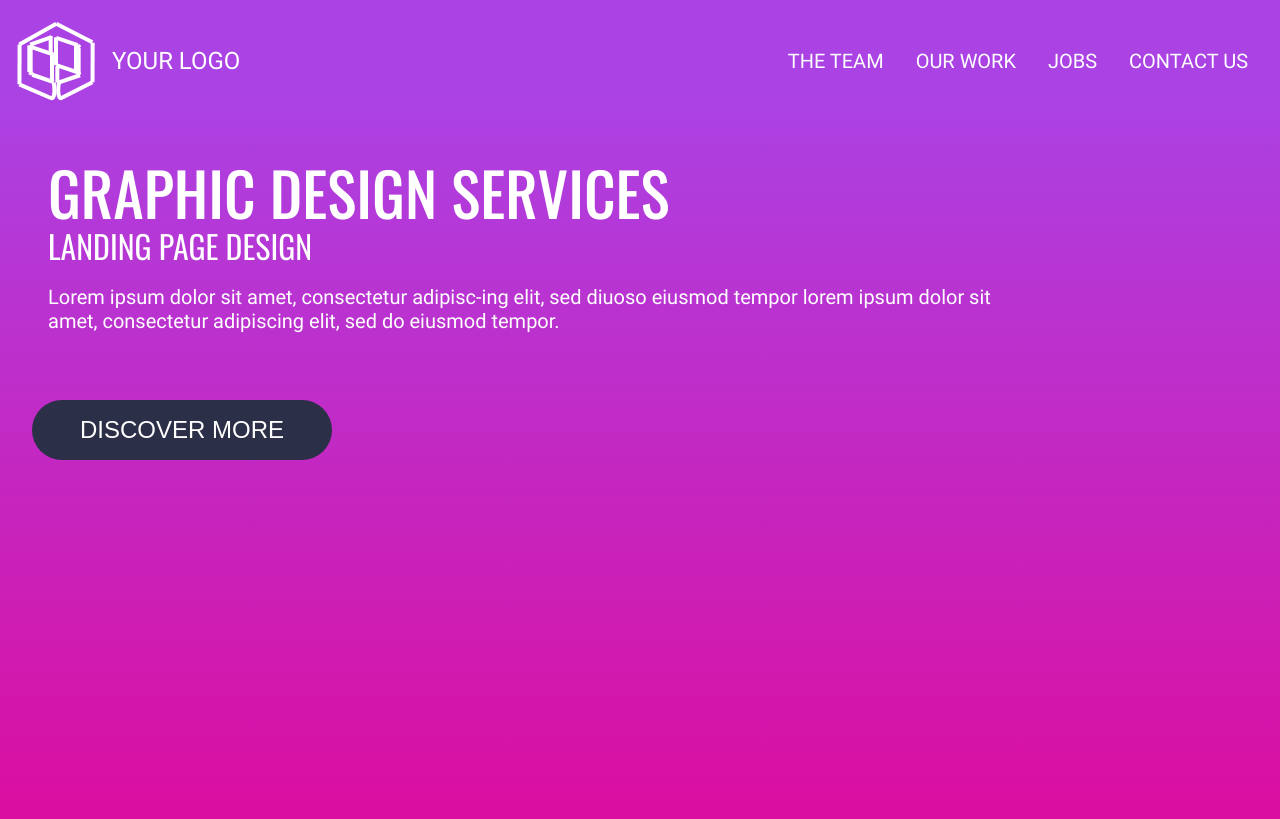
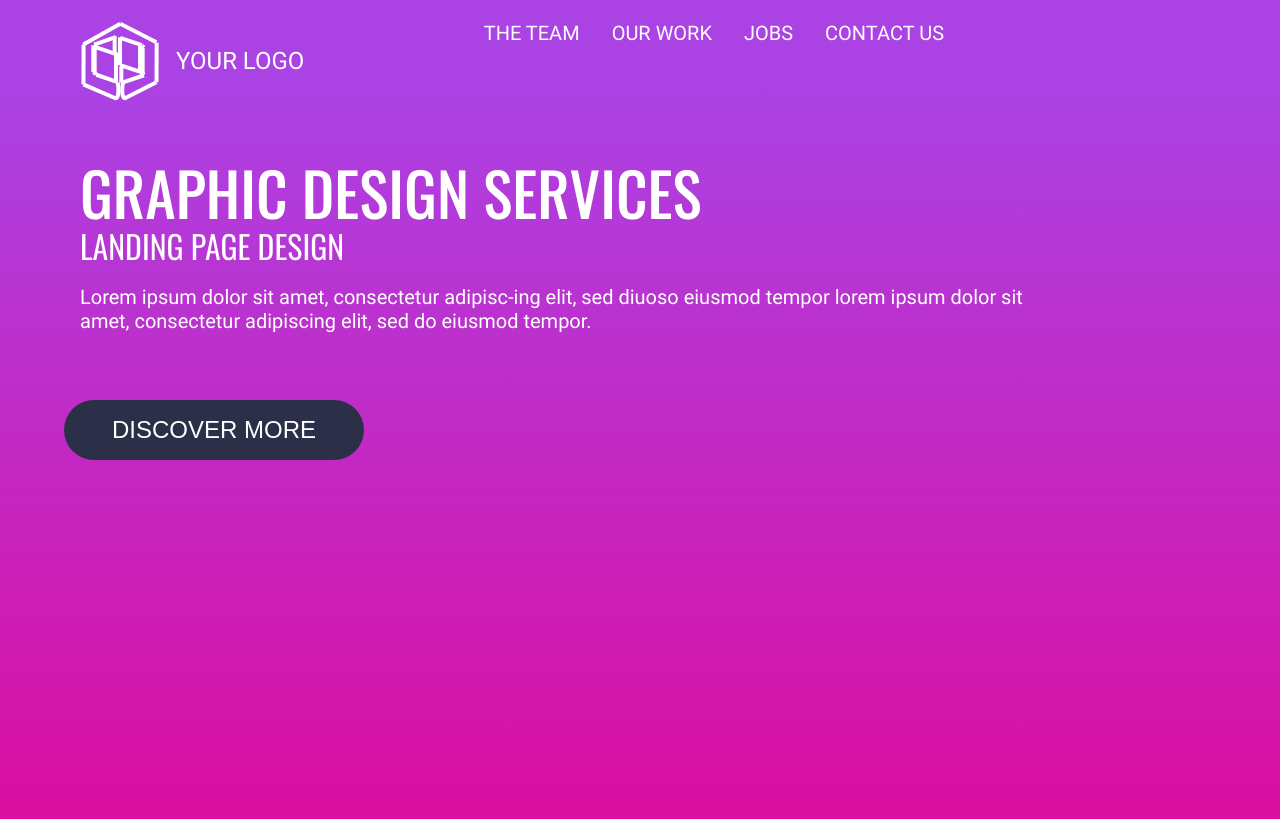
Before and after one commit to RVCC-IDMX/landing-page-bryan-stanski, a website built with Parcel: page src/index.html in a window 1280 px wide. Built offline with nearby package versions, Linux system fonts and the light colour scheme; files whose address does not match are found by name.

Commit message:
Created Desktop Layout

```diff
--- a/src/scss/components/_hero.scss
+++ b/src/scss/components/_hero.scss
@@ -85,4 +85,15 @@
 
 /* Desktop Sizing */
 @media screen and (min-width: 980px) {
+  .hero {
+    margin-left: 2rem;
+
+    &__image {
+      background-size: 95%;
+      background-position-x: 140px;
+    }
+  }
+  .cta {
+    margin-left: 2rem;
+  }
 }
--- a/src/scss/components/_nav.scss
+++ b/src/scss/components/_nav.scss
@@ -94,3 +94,20 @@
     }
   }
 }
+
+/* Desktop Sizing */
+@media screen and (min-width: 980px) {
+  .nav {
+    &__menu {
+      margin-left: 5rem;
+      li {
+        &:not(:first-child) {
+          margin-top: -3.5rem;
+        }
+        &:last-child {
+          margin-inline-end: 20rem;
+        }
+      }
+    }
+  }
+}
```
